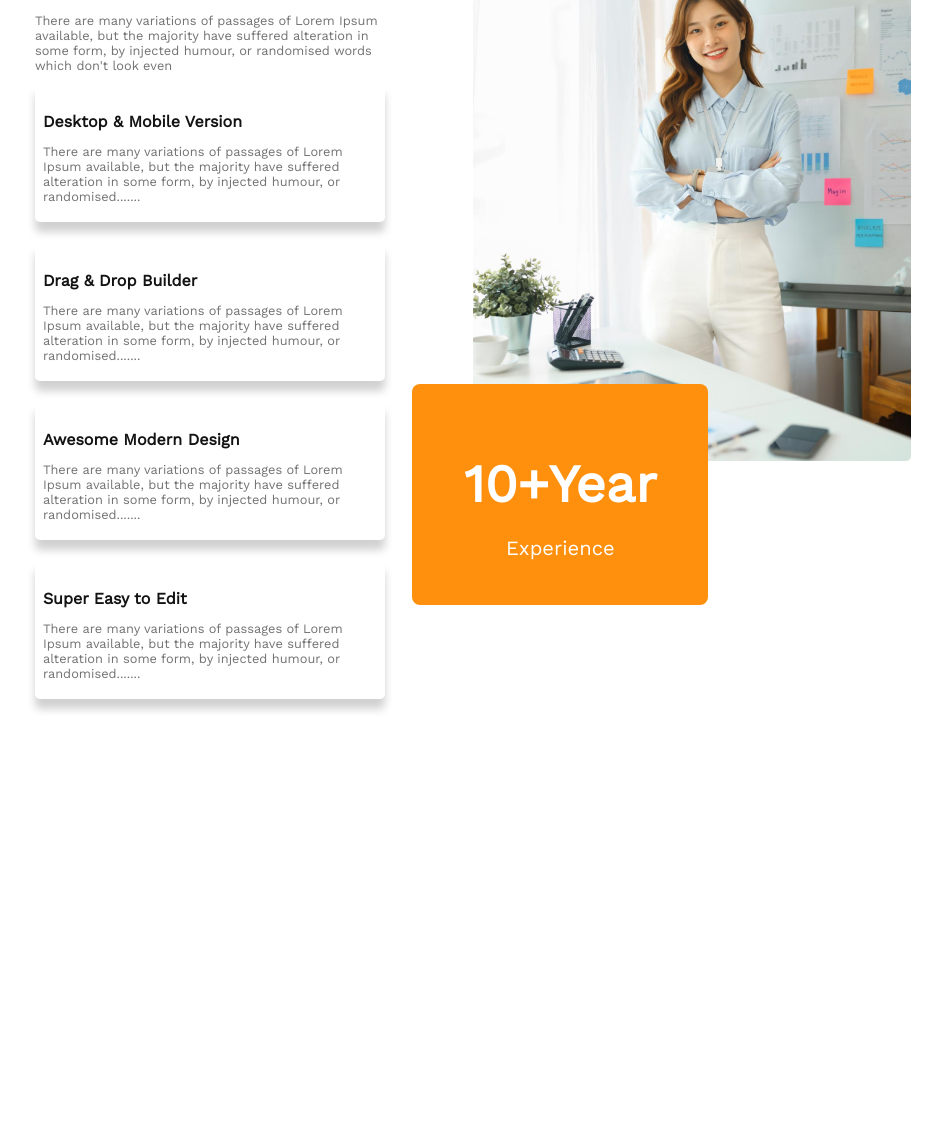
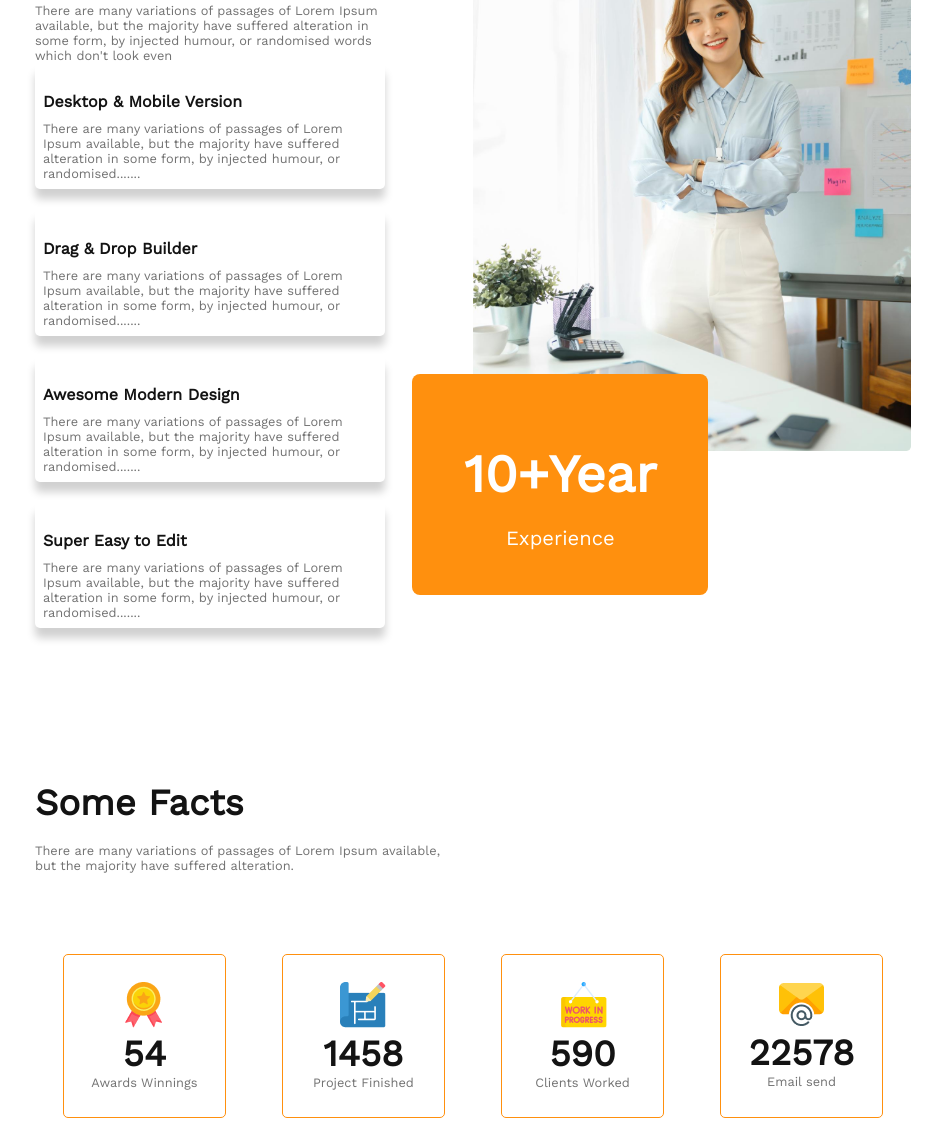
Before and after one commit to Mamun-Ashraf/third-generation-architect, a plain HTML site: page index.html in a window 1280 px wide. Shown: the part 1664-2790 px from the top of the page, without its empty margins (167-1109 px from the left). Before the commit the page ends 2391 px from the top, so only its background shows below. Drawn offline with nearby package versions, Linux system fonts and the light colour scheme.

Commit message:
added some-facts section

```diff
--- a/index.html
+++ b/index.html
@@ -141,49 +141,45 @@
 
         <!-- Facts section -->
 
-        <section class="facts hide">
+        <section class="facts">
 
             <div class="fact-headings">
-
                 <h2 class="title">Some Facts</h2>
                 <p class="description">
                     There are many variations of passages of Lorem Ipsum available,<br /> but
                     the majority have suffered alteration.
                 </p>
-
             </div>
 
             <div class="fact-cards">
-
-                <div class="fact-content">
+                <div class="fact-card-content">
                     <div>
                         <img src="images/icons/ribon.png" alt="">
                         <h2 class="title">54</h2>
                         <p class="description">Awards Winnings</p>
                     </div>
                 </div>
-                <div class="fact-content">
-                    <div>
+                <div class="fact-card-content">
+                    <div class="fact-card-picture">
                         <img src="images/icons/projects.png" alt="">
                         <h2 class="title">1458</h2>
                         <p class="description">Project Finished</p>
                     </div>
                 </div>
-                <div class="fact-content">
-                    <div>
+                <div class="fact-card-content">
+                    <div class="fact-card-picture">
                         <img src="images/icons/customers.png" alt="">
                         <h2 class="title">590</h2>
                         <p class="description">Clients Worked</p>
                     </div>
                 </div>
-                <div class="fact-content">
-                    <div>
+                <div class="fact-card-content">
+                    <div class="fact-card-picture">
                         <img src="images/icons/email.png" alt="">
                         <h2 class="title">22578</h2>
                         <p class="description">Email send</p>
                     </div>
                 </div>
-
             </div>
 
         </section>
--- a/styles/architect.css
+++ b/styles/architect.css
@@ -203,8 +203,30 @@ Styles of special features section
 }
 
 /* --------------------------
-Styles of navBar
+Styles of some fact section
 --------------------------- */
+
+.fact-cards {
+    display: flex;
+    justify-content: space-around;
+    margin-top: 6.31vw;
+}
+
+.fact-card-content {
+    width: 12.62vw;
+    height: 12.62vw;
+    border: 1px solid #FF900E;
+    border-radius: 5px;
+    text-align: center;
+    display: flex;
+    justify-content: center;
+    align-items: center;
+}
+
+.fact-card-content .title,
+.description {
+    margin: 0 0;
+}
 
 /* --------------------------
 Styles of navBar
@@ -268,6 +290,17 @@ Responsive Styles for small device
         margin-bottom: 5vw;
     }
 
+    .fact-cards {
+        display: grid;
+        grid-template-columns: 1fr 1fr;
+        gap: 20px;
+    }
+
+    .fact-card-content {
+        width: 100%;
+        height: 120px;
+    }
+
 }
 
 /* --------------------------
```
